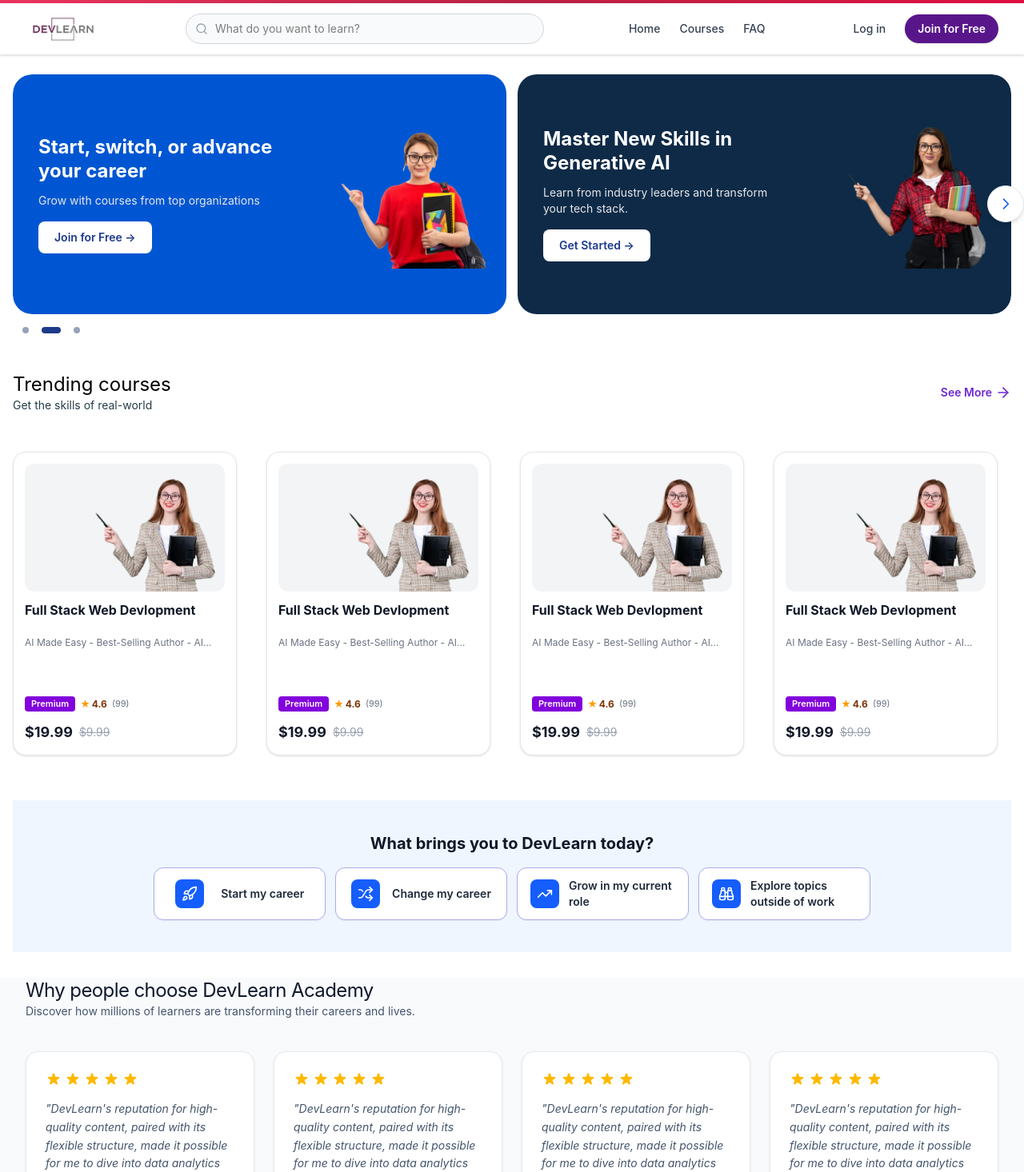
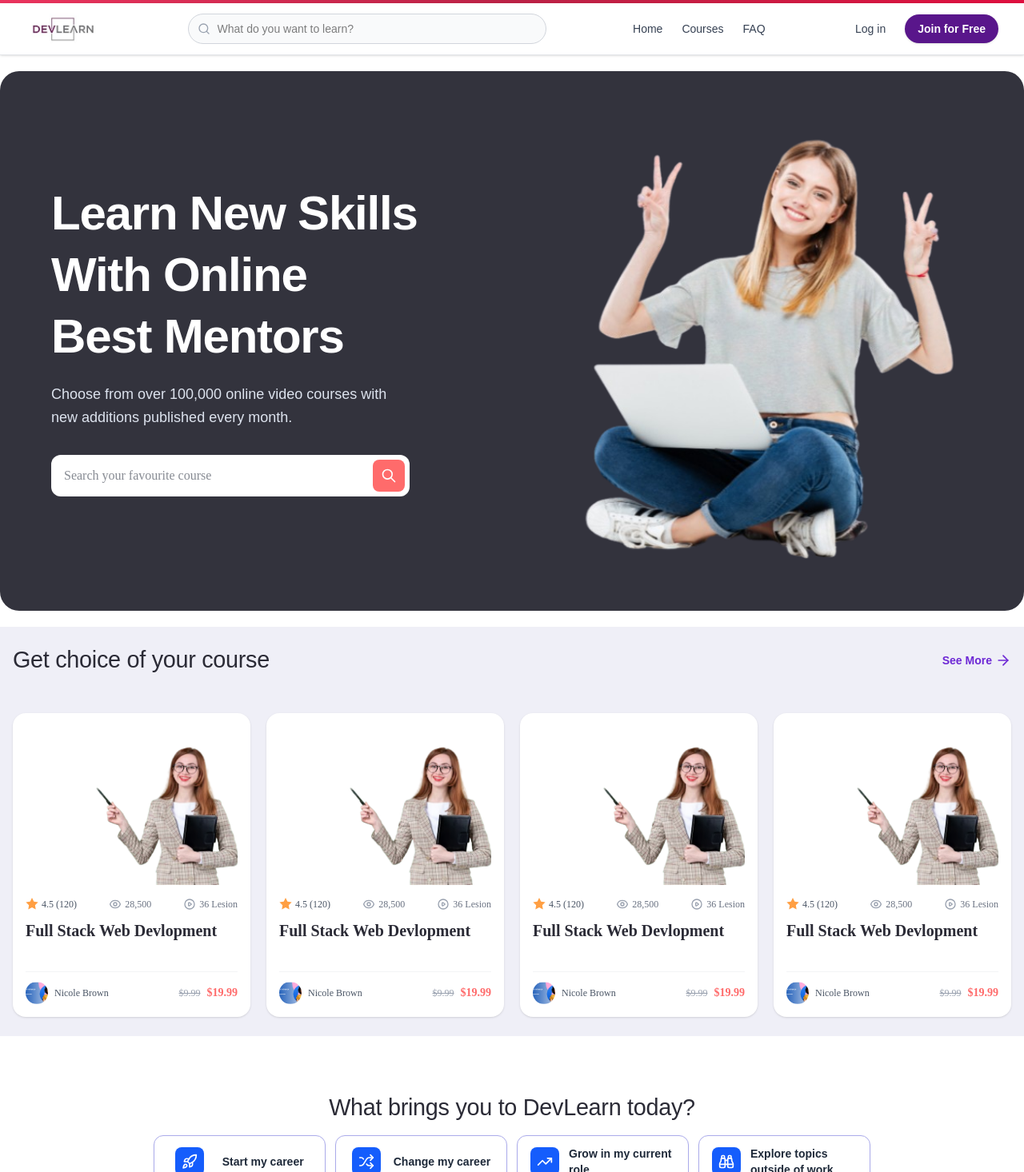
Before and after one commit to freelanceradnan/DevLearn-LMS-Platform, a React (Vite) app in the folder client/: page / in a window 1280 px wide. Shown: the part 24-1490 px from the top of the page at 80% size. Built offline with nearby package versions, Linux system fonts and the light colour scheme.

Commit message:
hero section course card parner section added

```diff
--- a/client/src/Components/CategoriesCard.jsx
+++ b/client/src/Components/CategoriesCard.jsx
@@ -10,9 +10,9 @@ const CategoriesCard = () => {
   ];
     return (
         <div className='w-full max-w-7xl mx-auto px-4 py-8'>
-            <section className="bg-[#F0F6FF] px-4">
+            <section className="bg-[FFFFFF] px-4">
       <div className="max-w-4xl mx-auto py-10">
-        <h2 className="text-center text-xl md:text-xl font-bold text-gray-900 mb-4">
+        <h2 className="text-2xl section-title md:text-xl font-bold text-gray-900 mb-4 text-center">
           What brings you to DevLearn today?
         </h2>
 
--- a/client/src/Components/CourseCart.jsx
+++ b/client/src/Components/CourseCart.jsx
@@ -1,69 +1,84 @@
 import React from 'react';
+import { assets } from './../assets/assets';
 
-export default function CourseCard({ cart, assets }) {
+export default function CourseCard({ course,cart,assets}) {
+  const {
+    thumbnail,
+    rating = 4.5,
+    reviewsCount = 120,
+    views = '28,500',
+    lessons = 36,
+    title = 'Everything You Need to Know About Business',
+    instructorImg,
+    instructorName = 'Nicole Brown',
+    originalPrice = '$99.99',
+    discountPrice = '$49.65',
+  } = course || {};
   return (
-    <div className="bg-white border border-gray-200 rounded-2xl overflow-hidden p-3.5 flex flex-col justify-between h-[380px] w-full md:max-w-[280px] shadow-sm hover:shadow-md transition-shadow">
+    <div className="bg-white rounded-2xl p-4 shadow-sm hover:shadow-md transition-shadow font-['Plus_Jakarta_Sans'] max-w-sm">
+      {/* Course Image */}
+      <div className="overflow-hidden rounded-xl mb-4 aspect-[4/3]">
+        <img
+          src={assets.slider_1}
+          alt={title}
+          className="w-full h-full object-cover hover:scale-105 transition-transform duration-300"
+        />
+      </div>
 
-      {/* Top Section: Image & Content */}
-      <div>
-
-        <div className="w-full h-40 rounded-xl overflow-hidden mb-3 bg-gray-100">
-          <img
-            src={cart?.image || assets?.slider_1}
-            alt={cart?.title || 'Course Thumbnail'}
-            className="w-full md:h-full object-cover"
-          />
+      {/* Meta Stats Row */}
+      <div className="flex items-center justify-between text-xs text-gray-500 mb-3 font-medium">
+        {/* Rating */}
+        <div className="flex items-center gap-1 text-[#FF9F43]">
+          <svg className="w-4 h-4 fill-current" viewBox="0 0 20 20">
+            <path d="M10 15l-5.878 3.09 1.123-6.545L.489 6.91l6.572-.955L10 0l2.939 5.955 6.572.955-4.756 4.635 1.123 6.545z" />
+          </svg>
+          <span className="text-gray-600">
+            {rating} ({reviewsCount})
+          </span>
         </div>
 
-        {/* Course Details */}
-        <div className="flex flex-col gap-1">
-          <h3 className="font-bold text-gray-900 text-base leading-snug line-clamp-2 min-h-[2.5rem]">
-            {cart?.title || 'ChatGPT & AI Tools - From Beginner to Expert'}
-          </h3>
-          <p className="text-xs text-gray-500 line-clamp-1">
-            {cart?.instructor || cart?.para || 'Todd McLeod'}
-          </p>
+        {/* Views */}
+        <div className="flex items-center gap-1">
+          <svg className="w-4 h-4 stroke-current text-gray-400" fill="none" viewBox="0 0 24 24">
+            <path strokeLinecap="round" strokeLinejoin="round" strokeWidth="2" d="M15 12a3 3 0 11-6 0 3 3 0 016 0z" />
+            <path strokeLinecap="round" strokeLinejoin="round" strokeWidth="2" d="M2.458 12C3.732 7.943 7.523 5 12 5c4.478 0 8.268 2.943 9.542 7-1.274 4.057-5.064 7-9.542 7-4.477 0-8.268-2.943-9.542-7z" />
+          </svg>
+          <span>{views}</span>
+        </div>
+
+        {/* Lessons */}
+        <div className="flex items-center gap-1">
+          <svg className="w-4 h-4 stroke-current text-gray-400" fill="none" viewBox="0 0 24 24">
+            <path strokeLinecap="round" strokeLinejoin="round" strokeWidth="2" d="M14.752 11.168l-3.197-2.132A1 1 0 0010 9.87v4.263a1 1 0 001.555.832l3.197-2.132a1 1 0 000-1.664z" />
+            <path strokeLinecap="round" strokeLinejoin="round" strokeWidth="2" d="M21 12a9 9 0 11-18 0 9 9 0 0118 0z" />
+          </svg>
+          <span>{lessons} Lesion</span>
         </div>
       </div>
 
-      <div className="flex flex-col gap-2 mt-2">
-        {/* Badges & Rating */}
-        <div className="flex items-center gap-1.5 text-xs flex-wrap">
-          {cart?.isBestseller ? (
-            <span className="bg-teal-100 text-teal-800 font-semibold px-2 py-0.5 rounded text-[11px]">
-              Bestseller
-            </span>
-          ) : (
-            <span className="bg-purple-700 text-white font-semibold px-2 py-0.5 rounded text-[11px]">
-              Premium
-            </span>
-          )}
+      {/* Course Title */}
+      <h3 className="text-xl font-semibold text-[#2B2B36] line-clamp-2 leading-snug mb-4 h-12">
+        {cart.title}
+      </h3>
 
-          {/* Rating */}
-          <div className="flex items-center gap-0.5 font-bold text-amber-900">
-            <span className="text-amber-500">★</span>
-            <span>{cart?.rating || '4.6'}</span>
-          </div>
-
-          {/* Ratings Count */}
-          <span className="text-gray-500 text-[11px]">
-            ({cart?.purchased || '2,907 ratings'})
-          </span>
+      {/* Footer: Instructor & Price */}
+      <div className="flex items-center justify-between pt-3 border-t border-gray-100">
+        {/* Instructor */}
+        <div className="flex items-center gap-2">
+          <img
+            src={assets.hero_png}
+            alt={instructorName}
+            className="w-7 h-7 rounded-full object-cover"
+          />
+          <span className="text-xs font-medium text-gray-600">{instructorName}</span>
         </div>
 
-        {/* Price Row */}
-        <div className="flex items-center gap-2 pt-1">
-          <span className="font-bold text-gray-900 text-lg">
-            {cart?.originalPrice || '9.99'}
-          </span>
-          {(cart?.price || cart?.oldPrice) && (
-            <del className="text-gray-400 text-sm">
-              {cart?.price || cart?.oldPrice || '19.99'}
-            </del>
-          )}
+        {/* Pricing */}
+        <div className="flex items-center gap-2">
+          <span className="text-xs text-gray-400 line-through">{cart.price}</span>
+          <span className="text-sm font-bold text-[#FF6B6B]">{cart.originalPrice}</span>
         </div>
       </div>
-
     </div>
   );
 }
--- a/client/src/Components/Faq.jsx
+++ b/client/src/Components/Faq.jsx
@@ -38,7 +38,7 @@ const Faq = () => {
 
   return (
     <div className="w-full max-w-7xl mx-auto px-4 py-12">
-      <h2 className="text-2xl text-[#000000] mb-6">
+      <h2 className="text-2xl text-[#000000] section-title mb-6">
         Frequently asked questions
       </h2>
 
--- a/client/src/Components/Hero.jsx
+++ b/client/src/Components/Hero.jsx
@@ -1,111 +1,41 @@
 import React from "react";
-import { Swiper, SwiperSlide } from "swiper/react";
-import { Navigation, Pagination, Autoplay } from "swiper/modules";
-
-// Swiper styles
-import "swiper/css";
-import "swiper/css/navigation";
-import "swiper/css/pagination";
 import { assets } from "../assets/assets";
-
-const slidesData = [
-  {
-    id: 1,
-    bgClass: "bg-[#031b4e]",
-    title: "Build the future only you can create with IBM",
-    description:
-      "Break through into your next role with job-ready skills in AI, data, and more from IBM.",
-    buttonText: "Enroll today →",
-    imgSrc: assets.slider_1,
-  },
-  {
-    id: 2,
-    bgClass: "bg-[#0056d2]",
-    title: "Start, switch, or advance your career",
-    description: "Grow with courses from top organizations",
-    buttonText: "Join for Free →",
-    imgSrc: assets.slider_2,
-  },
-  {
-    id: 3,
-    bgClass: "bg-[#0e2a47]",
-    title: "Master New Skills in Generative AI",
-    description: "Learn from industry leaders and transform your tech stack.",
-    buttonText: "Get Started →",
-    imgSrc: assets.slider_3,
-  },
-];
 
 export default function Hero() {
   return (
-    <div className="relative w-full max-w-7xl mx-auto px-4 py-6 group">
-      <Swiper
-        modules={[Navigation, Pagination, Autoplay]}
-        spaceBetween={20}
-        slidesPerView={1}
-        loop={true}
-        autoplay={{ delay: 5000, disableOnInteraction: false }}
-        breakpoints={{
-          768: { slidesPerView: 2, spaceBetween: 14 },
-        }}
-        navigation={{
-          nextEl: ".custom-swiper-next",
-          prevEl: ".custom-swiper-prev",
-        }}
-        pagination={{
-          clickable: true,
-          el: ".custom-swiper-pagination",
-        }}
-        className="rounded-3xl"
-      >
-        {slidesData.map((slide) => (
-          <SwiperSlide key={slide.id}>
-            {/* Replaced min-h-[260px] with fixed h-[340px] to keep all cards uniform */}
-            <div
-              className={`${slide.bgClass} text-white rounded-3xl p-6 md:p-8 h-[300px] relative overflow-hidden`}
-            >
-              {/* Left Side: Text Content */}
-              <div className="z-10 w-[55%] flex flex-col items-start gap-3 justify-center h-full">
-                {slide.logo && (
-                  <span className="font-bold text-sm md:text-base tracking-wider uppercase opacity-90">
-                    {slide.logo}
-                  </span>
-                )}
+    <>
+    <section className="bg-[#33333D] max-w-7xl mx-auto rounded-3xl my-5 p-6 md:p-12 lg:p-16 text-white font-['Plus_Jakarta_Sans']">
+      <div className="flex flex-col-reverse md:flex-row justify-between items-center gap-8 lg:gap-12 max-w-6xl mx-auto">
 
-                {/* line-clamp prevents longer titles from expanding the card height */}
-                <h2 className="text-xl md:text-2xl font-bold leading-tight line-clamp-3">
-                  {slide.title}
-                </h2>
+        {/* Left Content Column */}
+        <div className="w-full md:w-1/2 flex flex-col gap-6">
 
-                <p className="text-xs md:text-sm text-gray-200 line-clamp-2">
-                  {slide.description}
+          {/* Main Title */}
+          <h1 className="hero-title text-3xl sm:text-4xl md:text-5xl lg:text-6xl font-extrabold tracking-tight leading-tight flex flex-col gap-1 sm:gap-2">
+            <span>Learn New Skills</span>
+            <span>With Online</span>
+            <span>Best Mentors</span>
+          </h1>
+
+          {/* Subtitle */}
+          <p className="hero-subtitle text-gray-300 text-sm sm:text-base md:text-lg font-normal leading-relaxed max-w-md">
+            Choose from over 100,000 online video courses with new additions published every month.
           </p>
 
-                <button className="mt-1 px-5 py-2.5 bg-white text-blue-900 font-semibold rounded-lg hover:bg-gray-100 transition-all text-sm shrink-0">
-                  {slide.buttonText}
-                </button>
-              </div>
-
-              {/* Right Side: Image aligned to the right side */}
-              <div className="absolute right-0 top-1/2 -translate-y-1/2 w-[45%] h-full max-h-full flex items-center justify-center overflow-hidden">
-                <img
-                  src={slide.imgSrc}
-                  alt={slide.title}
-                  className="max-h-full max-w-full object-contain"
+          {/* Search Input Box */}
+          <div className="relative flex items-center w-full max-w-md mt-2">
+            <input
+              type="text"
+              placeholder="Search your favourite course"
+              className="w-full py-3.5 pl-4 pr-14 text-sm sm:text-base text-gray-900 bg-white rounded-xl focus:outline-none focus:ring-2 focus:ring-[#FF6B6B]"
             />
-              </div>
-            </div>
-          </SwiperSlide>
-        ))}
-      </Swiper>
-
-      {/* Pagination Container */}
-      <div className="custom-swiper-pagination flex items-center gap-2 mt-4 justify-start px-2" />
-
-      {/* Navigation Button */}
-      <button className="custom-swiper-next absolute right-0 top-1/2 -translate-y-1/2 z-20 bg-white border border-gray-200 shadow-md rounded-full p-3 hover:bg-gray-50 transition-all">
+            <button
+              type="button"
+              className="absolute right-1.5 p-2.5 bg-[#FF6B6B] hover:bg-[#ff5252] text-white rounded-lg transition-colors flex items-center justify-center"
+              aria-label="Search"
+            >
               <svg
-          className="w-5 h-5 text-blue-600"
+                className="w-5 h-5"
                 fill="none"
                 stroke="currentColor"
                 viewBox="0 0 24 24"
@@ -114,26 +44,25 @@ export default function Hero() {
                   strokeLinecap="round"
                   strokeLinejoin="round"
                   strokeWidth="2"
-            d="M9 5l7 7-7 7"
+                  path d="M21 21l-6-6m2-5a7 7 0 11-14 0 7 7 0 0114 0z"
                 />
               </svg>
             </button>
+          </div>
 
-      {/* Pagination Styling */}
-      <style>{`
-  .custom-swiper-pagination .swiper-pagination-bullet {
-    width: 8px;
-    height: 8px;
-    background-color: #94a3b8;
-    opacity: 1;
-    border-radius: 9999px;
-    transition: all 0.3s ease;
-  }
-  .custom-swiper-pagination .swiper-pagination-bullet-active {
-    width: 24px;
-    background-color: #1e3a8a;
-  }
-`}</style>
         </div>
+
+        {/* Right Image Column */}
+        <div className="w-full md:w-1/2 flex justify-center md:justify-end">
+          <img
+            src={assets?.newHeroimg}
+            alt="Student using laptop"
+            className="w-full max-w-xs sm:max-w-sm md:max-w-md lg:max-w-lg object-contain"
+          />
+        </div>
+
+      </div>
+    </section>
+    </>
   );
 }
--- a/client/src/Components/PopularCourses.jsx
+++ b/client/src/Components/PopularCourses.jsx
@@ -39,11 +39,11 @@ const PopularCourses = () => {
         }
     ]
     return (
-        <div className='w-full max-w-7xl mx-auto px-4 py-6'>
+        <div className='w-full max-w-7xl mx-auto px-4 py-6 bg-[#EFEFF7]'>
            <div className='flex justify-between pb-12'>
              <div className='w-1/2'>
-                <h2 className='text-2xl text-[#000000]'>Trending courses</h2>
-                <p className='text-sm text-[#263d47]'>Get the skills of real-world</p>
+                <h2 className='text-2xl text-[#000000] section-title'>Get choice of your course</h2>
+
              </div>
              <button className='flex gap-1 justify-center items-center text-[#6D28D5] text-sm font-semibold'>See More <ArrowRight size={20}/></button>
            </div>
--- a/client/src/Components/Testimonial.jsx
+++ b/client/src/Components/Testimonial.jsx
@@ -34,16 +34,14 @@ const dummyData = [
 
 const Testimonial = () => {
   return (
-    <section className="w-full bg-slate-50 px-4 sm:px-6 lg:px-8">
+    <section className="max-w-7xl bg-[#EFEFF7] px-4 sm:px-6 lg:px-8 py-10 mx-auto">
       <div className="max-w-7xl mx-auto">
         {/* Header Section */}
         <div className="mx-auto pb-10">
-          <h2 className="text-2xl text-slate-900 tracking-tight">
+          <h2 className="text-2xl text-[#000000] section-title">
             Why people choose DevLearn Academy
           </h2>
-          <p className="text-sm text-slate-600">
-            Discover how millions of learners are transforming their careers and lives.
-          </p>
+
         </div>
 
         {/* Testimonials Grid */}
--- /dev/null
+++ b/client/src/Components/TrustedParners.jsx
@@ -0,0 +1,89 @@
+import React from 'react';
+
+// Using direct SVG paths ensures logos NEVER fail to load or get blocked
+const PARTNERS = [
+  {
+    name: 'Envato',
+    svg: (
+      <svg className="h-7 fill-current text-gray-700" viewBox="0 0 120 30">
+        <path d="M15 5c-5 0-9 4-9 9 0 7 9 16 9 16s9-9 9-16c0-5-4-9-9-9zm0 12c-1.7 0-3-1.3-3-3s1.3-3 3-3 3 1.3 3 3-1.3 3-3 3z"/>
+        <text x="32" y="20" className="font-bold text-xl fill-current">envato</text>
+      </svg>
+    ),
+  },
+  {
+    name: 'Dribbble',
+    svg: (
+      <svg className="h-7 fill-current text-gray-700" viewBox="0 0 140 30">
+        <text x="5" y="22" className="font-bold text-2xl tracking-tighter italic fill-current">dribbble</text>
+      </svg>
+    ),
+  },
+  {
+    name: 'Behance',
+    highlighted: true,
+    svg: (
+      <svg className="h-7 fill-current text-gray-900" viewBox="0 0 140 30">
+        <text x="5" y="22" className="font-extrabold text-2xl tracking-tight fill-current">Bēhance</text>
+      </svg>
+    ),
+  },
+  {
+    name: 'Slack',
+    svg: (
+      <svg className="h-7 fill-current text-gray-700" viewBox="0 0 120 30">
+        <text x="5" y="22" className="font-black text-2xl fill-current"># slack</text>
+      </svg>
+    ),
+  },
+  {
+    name: 'Udemy',
+    svg: (
+      <svg className="h-7 fill-current text-gray-700" viewBox="0 0 120 30">
+        <text x="5" y="22" className="font-bold text-2xl fill-current text-[#A435F0]">ûdemy</text>
+      </svg>
+    ),
+  },
+];
+
+export default function PartnersSlider() {
+  const doublePartners = [...PARTNERS, ...PARTNERS];
+
+  return (
+    <section className="bg-[#EFEFF7] py-12 max-w-7xl mx-auto font-['Plus_Jakarta_Sans'] overflow-hidden mb-10">
+      <div className="max-w-6xl mx-auto">
+
+        {/* Header */}
+        <div className="flex justify-between items-center mb-10">
+          <h2 className="text-2xl sm:text-3xl font-semibold text-[#2B2B36] tracking-tight">
+            Trusted by our awesome partners
+          </h2>
+        </div>
+
+        {/* Continuous Slider Wrapper */}
+        <div className="relative w-full overflow-hidden">
+          {/* Gradient Fades for Left & Right Edges */}
+          <div className="absolute left-0 top-0 bottom-0 w-12 bg-gradient-to-r from-white to-transparent z-10 pointer-events-none" />
+          <div className="absolute right-0 top-0 bottom-0 w-12 bg-gradient-to-l from-white to-transparent z-10 pointer-events-none" />
+
+          {/* Animated Track */}
+          <div className="flex w-max gap-6 animate-marquee">
+            {doublePartners.map((partner, index) => (
+              <div
+                key={index}
+                className={`flex items-center justify-center h-20 px-8 rounded-2xl min-w-[160px] transition-all ${
+                  partner.highlighted
+                    ? 'bg-white shadow-md border border-gray-100'
+                    : 'bg-gray-50 opacity-70 hover:opacity-100'
+                }`}
+              >
+                {partner.svg}
+              </div>
+            ))}
+          </div>
+        </div>
+
+      </div>
+    </section>
+  );
+}
--- a/client/src/Pages/Home.jsx
+++ b/client/src/Pages/Home.jsx
@@ -6,6 +6,7 @@ import CategoriesCard from '../Components/CategoriesCard';
 import Testimonial from '../Components/Testimonial';
 import Faq from '../Components/Faq';
 import AuthModel from '../Components/AuthModel';
+import PartnersSection from '../Components/TrustedParners';
 
 const Home = () => {
 
@@ -15,8 +16,9 @@ const Home = () => {
       <PopularCourses/>
       <CategoriesCard/>
       <Testimonial/>
+
       <Faq/>
-
+       <PartnersSection/>
 
     </div>
   );
--- a/client/src/assets/assets.js
+++ b/client/src/assets/assets.js
@@ -3,10 +3,12 @@ import hero_png from '../assets/hero.png'
 import slider_1 from '../assets/slider1.png'
 import slider_2 from '../assets/slider2.png'
 import slider_3 from '../assets/slider3.png'
+import newHeroimg from '../assets/heropng.png'
 export const assets={
     main_logo,
     hero_png,
     slider_1,
     slider_2,
-    slider_3
+    slider_3,
+    newHeroimg
 }
--- a/client/src/index.css
+++ b/client/src/index.css
@@ -1,6 +1,51 @@
 @import "tailwindcss";
+@import url('https://fonts.googleapis.com/css2?family=Plus+Jakarta+Sans:wght@500;700;800&display=swap');
 
+body {
+  font-family: 'Plus Jakarta Sans', sans-serif;
+  font-weight: 500;
+}
 .footer-h2{
   font-weight:600;
-  font-size: 1.2rem;
+  font-size: 1rem;
 }
+.hero-title {
+  font-family: 'Plus Jakarta Sans', sans-serif;
+  font-weight: 600;
+  line-height: 1.15;
+  letter-spacing: -0.02em;
+}
+
+.hero-subtitle {
+  font-family: 'Plus Jakarta Sans', sans-serif;
+  font-weight: 500;
+  line-height: 1.6;
+  color: #dde3ee;
+}
+
+.hero-button {
+  font-family: 'Plus Jakarta Sans', sans-serif;
+  font-weight: 700;
+  font-size: 1rem;
+}
+.section-title {
+  font-family: 'Plus Jakarta Sans', sans-serif;
+  font-weight: 500;
+  font-size: 1.8rem;
+  line-height: 1.25;
+  color: #2b2b36;
+  letter-spacing: -0.01em;
+}
+
+@keyframes marquee {
+  0% { transform: translateX(0%); }
+  100% { transform: translateX(-50%); }
+}
+
+.animate-marquee {
+  animation: marquee 25s linear infinite;
+}
+
+.animate-marquee:hover {
+  animation-play-state: paused;
+}
```
Also changed, not shown: client/src/Pages/Footer.jsx (+11 -11 lines), client/src/assets/heropng.png (added). Lines whose indentation alone changed are shown as unchanged.
